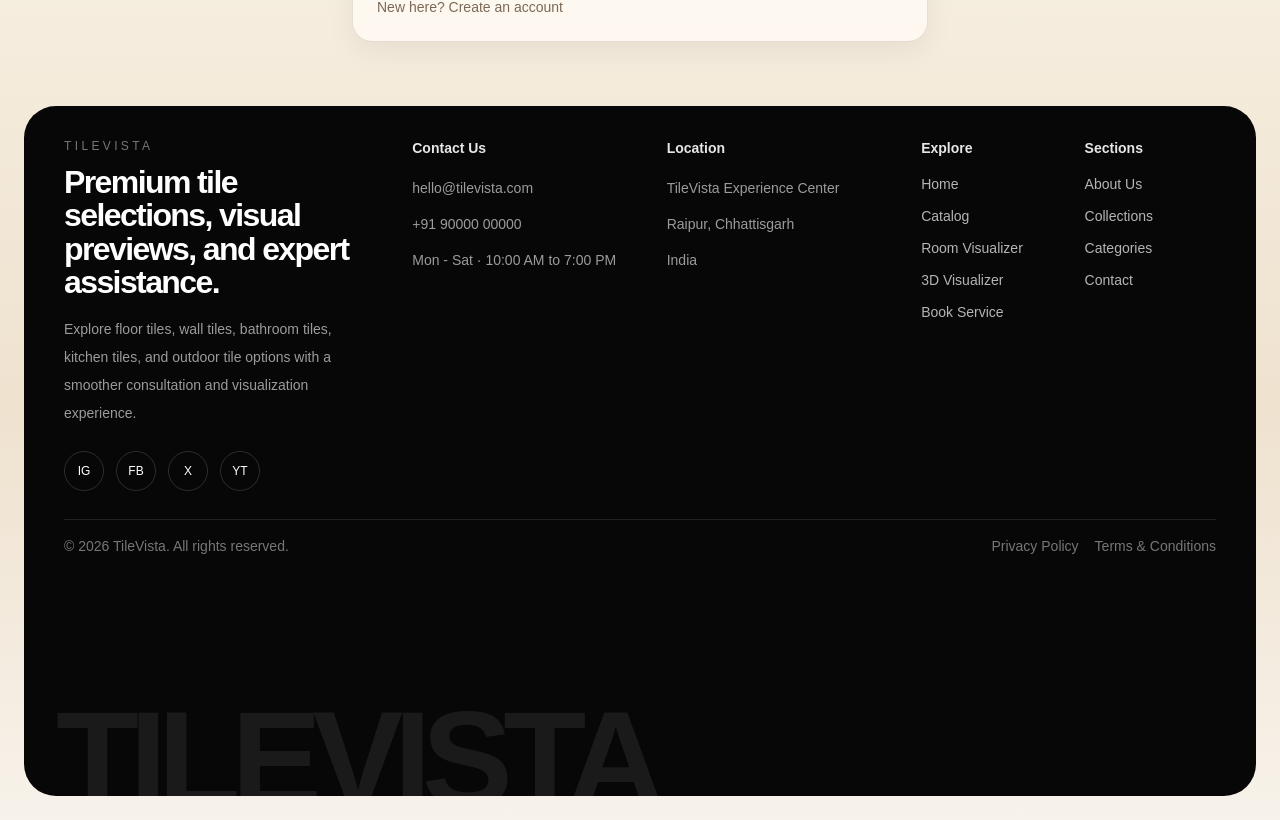
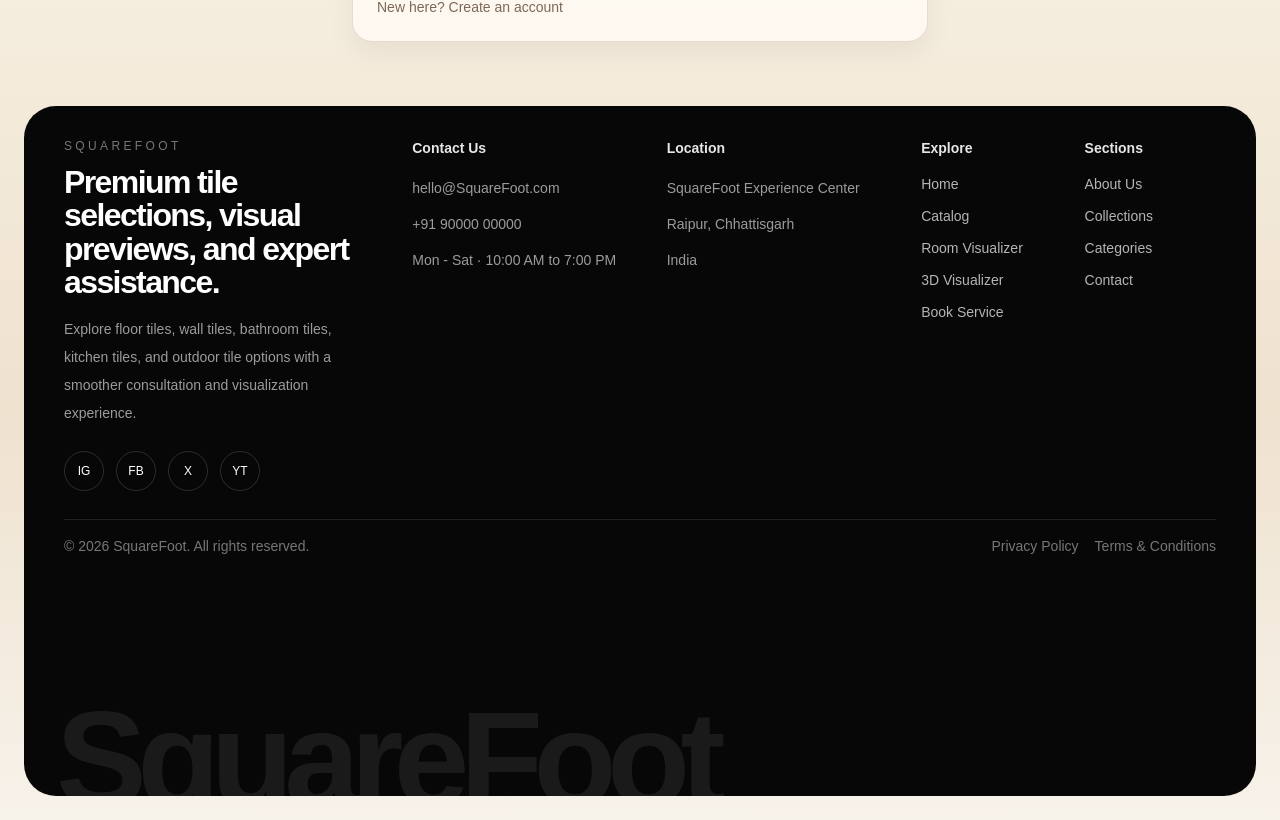
Before and after one commit to Priyanshpaila/tile_firm_fe_new, a Next.js app: page /login in a window 1280 px wide. Shown: the part 460-1280 px from the top of the page. Built offline with nearby package versions, Linux system fonts and the light colour scheme; no server answers.

Commit message:
feat: rename project references from TileVista to SquareFoot

```diff
--- a/package.json
+++ b/package.json
@@ -1,8 +1,8 @@
 {
-  "name": "tilevista-frontend",
+  "name": "SquareFoot-frontend",
   "version": "1.0.0",
   "private": true,
-  "description": "Next.js frontend starter for TileVista backend",
+  "description": "Next.js frontend starter for SquareFoot backend",
   "scripts": {
     "dev": "next dev",
     "build": "next build",
--- a/src/app/admin/_components/staff-modal.tsx
+++ b/src/app/admin/_components/staff-modal.tsx
@@ -89,7 +89,7 @@ export function StaffModal({
                       onChange={(e) =>
                         setForm((prev) => ({ ...prev, email: e.target.value }))
                       }
-                      placeholder="e.g. aman@tilevista.com"
+                      placeholder="e.g. aman@SquareFoot.com"
                     />
                   </label>
 
--- a/src/app/layout.tsx
+++ b/src/app/layout.tsx
@@ -6,7 +6,7 @@ import { SiteHeader } from "@/components/layout/site-header";
 import { SiteFooter } from "@/components/layout/site-footer";
 
 export const metadata: Metadata = {
-  title: "TileVista",
+  title: "SquareFoot",
   description: "Tiles and interiors frontend starter wired to the provided backend.",
 };
 
--- a/src/components/landing/immersive-landing.tsx
+++ b/src/components/landing/immersive-landing.tsx
@@ -541,7 +541,7 @@ export function ImmersiveLanding() {
           <p className="max-w-[56rem] text-[clamp(1.3rem,2vw,2.7rem)] font-medium leading-[1.08] tracking-[-0.05em] text-[#1e1a17]">
             We help customers choose tiles that look refined, perform well, and
             fit the space correctly. From living rooms to bathrooms and outdoor
-            areas, TileVista combines curated collections, room previews, and
+            areas, SquareFoot combines curated collections, room previews, and
             expert support in one premium experience.
           </p>
         </div>
--- a/src/components/layout/site-footer.tsx
+++ b/src/components/layout/site-footer.tsx
@@ -44,7 +44,7 @@ export function SiteFooter() {
           <div className="grid gap-8 md:grid-cols-[1.15fr_0.8fr_0.8fr_1.1fr] md:gap-10">
             <div>
               <p className="text-xs font-medium uppercase tracking-[0.28em] text-white/45">
-                TileVista
+                SquareFoot
               </p>
 
               <h3 className="mt-3 max-w-[21rem] text-[1.55rem] font-semibold leading-[1.04] tracking-[-0.05em] text-white md:text-[2rem]">
@@ -73,7 +73,7 @@ export function SiteFooter() {
             <div>
               <h4 className="text-sm font-semibold text-white/90">Contact Us</h4>
               <div className="mt-4 space-y-2 text-sm leading-7 text-white/60">
-                <p>hello@tilevista.com</p>
+                <p>hello@SquareFoot.com</p>
                 <p>+91 90000 00000</p>
                 <p>Mon - Sat · 10:00 AM to 7:00 PM</p>
               </div>
@@ -82,7 +82,7 @@ export function SiteFooter() {
             <div>
               <h4 className="text-sm font-semibold text-white/90">Location</h4>
               <div className="mt-4 space-y-2 text-sm leading-7 text-white/60">
-                <p>TileVista Experience Center</p>
+                <p>SquareFoot Experience Center</p>
                 <p>Raipur, Chhattisgarh</p>
                 <p>India</p>
               </div>
@@ -124,7 +124,7 @@ export function SiteFooter() {
           <div className="mt-7 h-px w-full bg-white/10" />
 
           <div className="mt-4 flex flex-col gap-3 text-sm text-white/45 md:flex-row md:items-center md:justify-between">
-            <p>© 2026 TileVista. All rights reserved.</p>
+            <p>© 2026 SquareFoot. All rights reserved.</p>
             <div className="flex flex-wrap gap-4">
               <Link href="#" className="transition hover:text-white/75">
                 Privacy Policy
@@ -138,7 +138,7 @@ export function SiteFooter() {
 
         <div className="pointer-events-none select-none overflow-hidden px-4 pb-1 md:px-8">
           <div className="translate-y-[34%] text-[4rem] font-semibold tracking-[-0.07em] text-white/8 md:text-[8.5rem]">
-            TILEVISTA
+            SquareFoot
           </div>
         </div>
       </div>
--- a/src/lib/constants.ts
+++ b/src/lib/constants.ts
@@ -1,4 +1,4 @@
-export const APP_NAME = process.env.NEXT_PUBLIC_APP_NAME || "TileVista";
+export const APP_NAME = process.env.NEXT_PUBLIC_APP_NAME || "SquareFoot";
 export const API_BASE_URL = process.env.NEXT_PUBLIC_API_BASE_URL || "http://localhost:5000/api";
 
 export const PRODUCT_MATERIALS = ["ceramic", "porcelain", "vitrified", "natural_stone", "marble", "granite", "mosaic"] as const;
```
Also changed, not shown: public/placeholder.svg, 1 other file (tests, documents, lock files or other folders).
